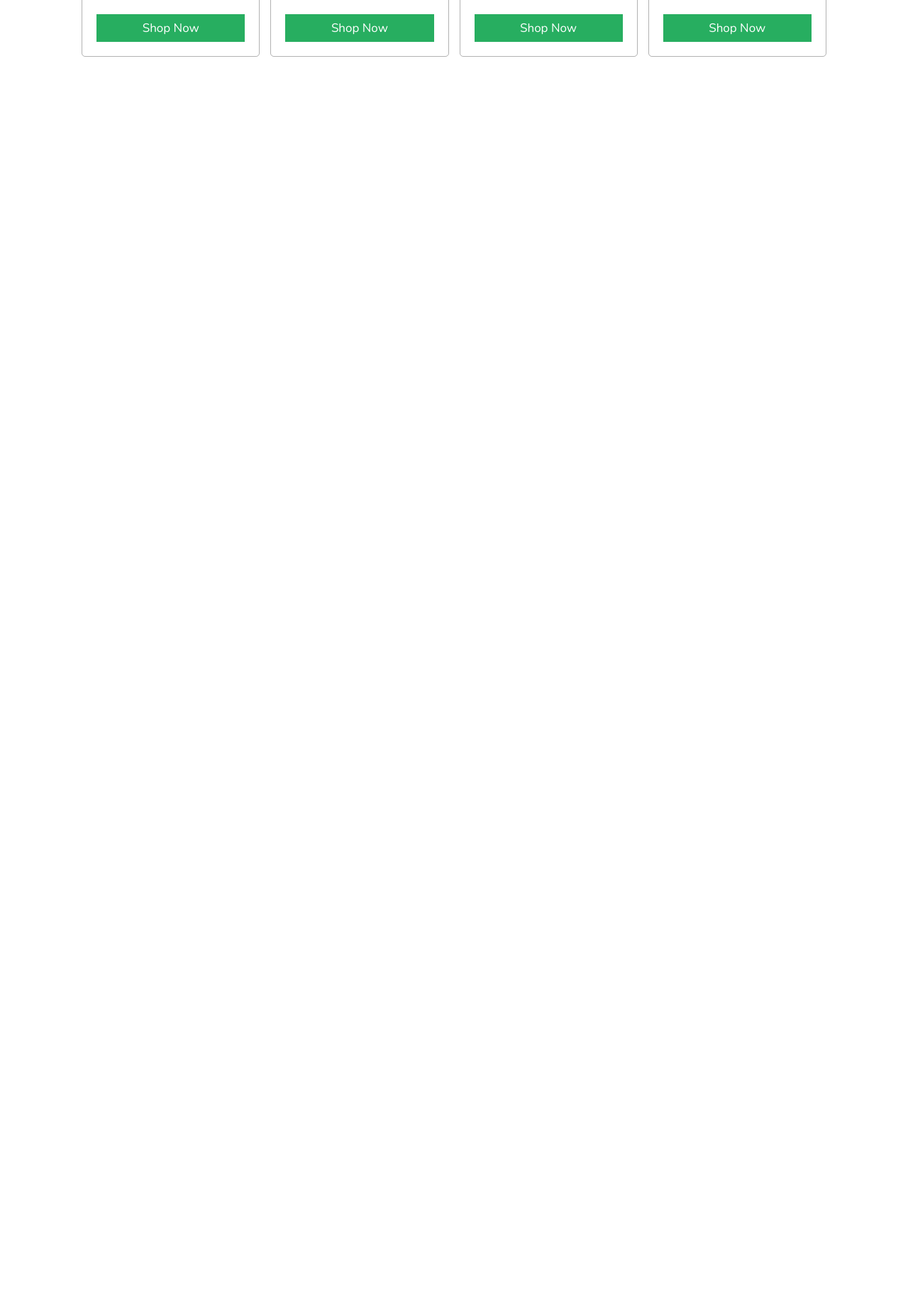
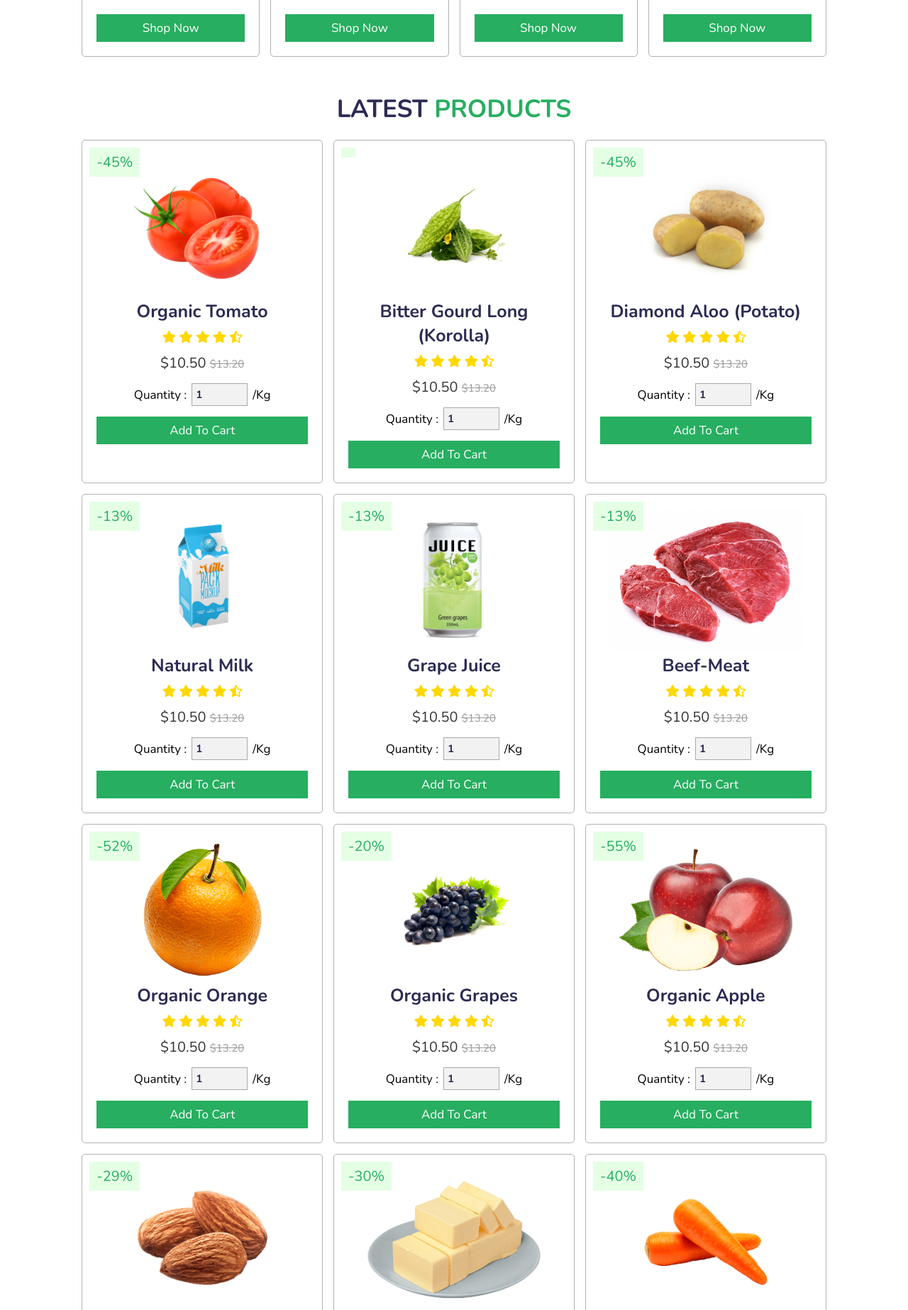
Before and after one commit to Hridoy004/Online-Grocery-Store, a PHP site: page / in a window 1280 px wide. Shown: the part 1854-3700 px from the top of the page at 71% size. Before the commit the page ends 1934 px from the top, so only its background shows below. Run offline with PHP 8.4, Linux system fonts and the light colour scheme.

Commit message:
Added product

```diff
--- a/index.html
+++ b/index.html
@@ -157,6 +157,399 @@
     </section>
 
 
+    <section class="product" id="product">
+
+        <h1 class="heading">latest <span>products</span></h1>
+
+        <div class="box-container">
+
+            <div class="box">
+                <span class="discount">-45%</span>
+                <div class="icons">
+                    <a href="#" class="fas fa-heart"></a>
+                    <a href="#" class="fas fa-share"></a>
+                    <a href="#" class="fas fa-eye"></a>
+                </div>
+                <img src="images/product-1.png" alt="">
+                <h3>organic tomato</h3>
+                <div class="stars">
+                    <i class="fas fa-star"></i>
+                    <i class="fas fa-star"></i>
+                    <i class="fas fa-star"></i>
+                    <i class="fas fa-star"></i>
+                    <i class="fas fa-star-half-alt"></i>
+                </div>
+                <div class="price"> $10.50 <span> $13.20 </span> </div>
+                <div class="quantity">
+                    <span>quantity : </span>
+                    <input type="number" min="1" max="1000" value="1">
+                    <span> /kg </span>
+                </div>
+                <a href="#" class="btn">add to cart</a>
+            </div>
+
+            <div class="box">
+                <span class="discount"></span>
+                <div class="icons">
+                    <a href="#" class="fas fa-heart"></a>
+                    <a href="#" class="fas fa-share"></a>
+                    <a href="#" class="fas fa-eye"></a>
+                </div>
+                <img src="images/product-2.jpg" alt="">
+                <h3>Bitter Gourd Long (korolla)</h3>
+                <div class="stars">
+                    <i class="fas fa-star"></i>
+                    <i class="fas fa-star"></i>
+                    <i class="fas fa-star"></i>
+                    <i class="fas fa-star"></i>
+                    <i class="fas fa-star-half-alt"></i>
+                </div>
+                <div class="price"> $10.50 <span> $13.20 </span> </div>
+                <div class="quantity">
+                    <span>quantity : </span>
+                    <input type="number" min="1" max="1000" value="1">
+                    <span> /kg </span>
+                </div>
+                <a href="#" class="btn">add to cart</a>
+            </div>
+
+            <div class="box">
+                <span class="discount">-45%</span>
+                <div class="icons">
+                    <a href="#" class="fas fa-heart"></a>
+                    <a href="#" class="fas fa-share"></a>
+                    <a href="#" class="fas fa-eye"></a>
+                </div>
+                <img src="images/product-3.jpg" alt="">
+                <h3>Diamond Aloo (Potato)</h3>
+                <div class="stars">
+                    <i class="fas fa-star"></i>
+                    <i class="fas fa-star"></i>
+                    <i class="fas fa-star"></i>
+                    <i class="fas fa-star"></i>
+                    <i class="fas fa-star-half-alt"></i>
+                </div>
+                <div class="price"> $10.50 <span> $13.20 </span> </div>
+                <div class="quantity">
+                    <span>quantity : </span>
+                    <input type="number" min="1" max="1000" value="1">
+                    <span> /kg </span>
+                </div>
+                <a href="#" class="btn">add to cart</a>
+            </div>
+
+            <div class="box">
+                <span class="discount">-13%</span>
+                <div class="icons">
+                    <a href="#" class="fas fa-heart"></a>
+                    <a href="#" class="fas fa-share"></a>
+                    <a href="#" class="fas fa-eye"></a>
+                </div>
+                <img src="images/product-4.png" alt="">
+                <h3>natural milk</h3>
+                <div class="stars">
+                    <i class="fas fa-star"></i>
+                    <i class="fas fa-star"></i>
+                    <i class="fas fa-star"></i>
+                    <i class="fas fa-star"></i>
+                    <i class="fas fa-star-half-alt"></i>
+                </div>
+                <div class="price"> $10.50 <span> $13.20 </span> </div>
+                <div class="quantity">
+                    <span>quantity : </span>
+                    <input type="number" min="1" max="1000" value="1">
+                    <span> /kg </span>
+                </div>
+                <a href="#" class="btn">add to cart</a>
+            </div>
+
+            <div class="box">
+                <span class="discount">-13%</span>
+                <div class="icons">
+                    <a href="#" class="fas fa-heart"></a>
+                    <a href="#" class="fas fa-share"></a>
+                    <a href="#" class="fas fa-eye"></a>
+                </div>
+                <img src="images/product-5.png" alt="">
+                <h3>Grape juice</h3>
+                <div class="stars">
+                    <i class="fas fa-star"></i>
+                    <i class="fas fa-star"></i>
+                    <i class="fas fa-star"></i>
+                    <i class="fas fa-star"></i>
+                    <i class="fas fa-star-half-alt"></i>
+                </div>
+                <div class="price"> $10.50 <span> $13.20 </span> </div>
+                <div class="quantity">
+                    <span>quantity : </span>
+                    <input type="number" min="1" max="1000" value="1">
+                    <span> /kg </span>
+                </div>
+                <a href="#" class="btn">add to cart</a>
+            </div>
+
+            <div class="box">
+                <span class="discount">-13%</span>
+                <div class="icons">
+                    <a href="#" class="fas fa-heart"></a>
+                    <a href="#" class="fas fa-share"></a>
+                    <a href="#" class="fas fa-eye"></a>
+                </div>
+                <img src="images/product-6.jpg" alt="">
+                <h3>Beef-meat</h3>
+                <div class="stars">
+                    <i class="fas fa-star"></i>
+                    <i class="fas fa-star"></i>
+                    <i class="fas fa-star"></i>
+                    <i class="fas fa-star"></i>
+                    <i class="fas fa-star-half-alt"></i>
+                </div>
+                <div class="price"> $10.50 <span> $13.20 </span> </div>
+                <div class="quantity">
+                    <span>quantity : </span>
+                    <input type="number" min="1" max="1000" value="1">
+                    <span> /kg </span>
+                </div>
+                <a href="#" class="btn">add to cart</a>
+            </div>
+
+
+            <div class="box">
+                <span class="discount">-52%</span>
+                <div class="icons">
+                    <a href="#" class="fas fa-heart"></a>
+                    <a href="#" class="fas fa-share"></a>
+                    <a href="#" class="fas fa-eye"></a>
+                </div>
+                <img src="images/product-7.png" alt="">
+                <h3>organic orange</h3>
+                <div class="stars">
+                    <i class="fas fa-star"></i>
+                    <i class="fas fa-star"></i>
+                    <i class="fas fa-star"></i>
+                    <i class="fas fa-star"></i>
+                    <i class="fas fa-star-half-alt"></i>
+                </div>
+                <div class="price"> $10.50 <span> $13.20 </span> </div>
+                <div class="quantity">
+                    <span>quantity : </span>
+                    <input type="number" min="1" max="1000" value="1">
+                    <span> /kg </span>
+                </div>
+                <a href="#" class="btn">add to cart</a>
+            </div>
+
+
+
+            <div class="box">
+                <span class="discount">-20%</span>
+                <div class="icons">
+                    <a href="#" class="fas fa-heart"></a>
+                    <a href="#" class="fas fa-share"></a>
+                    <a href="#" class="fas fa-eye"></a>
+                </div>
+                <img src="images/product-8.jpg" alt="">
+                <h3>organic grapes</h3>
+                <div class="stars">
+                    <i class="fas fa-star"></i>
+                    <i class="fas fa-star"></i>
+                    <i class="fas fa-star"></i>
+                    <i class="fas fa-star"></i>
+                    <i class="fas fa-star-half-alt"></i>
+                </div>
+                <div class="price"> $10.50 <span> $13.20 </span> </div>
+                <div class="quantity">
+                    <span>quantity : </span>
+                    <input type="number" min="1" max="1000" value="1">
+                    <span> /kg </span>
+                </div>
+                <a href="#" class="btn">add to cart</a>
+            </div>
+
+
+            <div class="box">
+                <span class="discount">-55%</span>
+                <div class="icons">
+                    <a href="#" class="fas fa-heart"></a>
+                    <a href="#" class="fas fa-share"></a>
+                    <a href="#" class="fas fa-eye"></a>
+                </div>
+                <img src="images/product-9.png" alt="">
+                <h3>organic apple</h3>
+                <div class="stars">
+                    <i class="fas fa-star"></i>
+                    <i class="fas fa-star"></i>
+                    <i class="fas fa-star"></i>
+                    <i class="fas fa-star"></i>
+                    <i class="fas fa-star-half-alt"></i>
+                </div>
+                <div class="price"> $10.50 <span> $13.20 </span> </div>
+                <div class="quantity">
+                    <span>quantity : </span>
+                    <input type="number" min="1" max="1000" value="1">
+                    <span> /kg </span>
+                </div>
+                <a href="#" class="btn">add to cart</a>
+            </div>
+
+
+            <div class="box">
+                <span class="discount">-29%</span>
+                <div class="icons">
+                    <a href="#" class="fas fa-heart"></a>
+                    <a href="#" class="fas fa-share"></a>
+                    <a href="#" class="fas fa-eye"></a>
+                </div>
+                <img src="images/product-10.png" alt="">
+                <h3>natural almonts</h3>
+                <div class="stars">
+                    <i class="fas fa-star"></i>
+                    <i class="fas fa-star"></i>
+                    <i class="fas fa-star"></i>
+                    <i class="fas fa-star"></i>
+                    <i class="fas fa-star-half-alt"></i>
+                </div>
+                <div class="price"> $10.50 <span> $13.20 </span> </div>
+                <div class="quantity">
+                    <span>quantity : </span>
+                    <input type="number" min="1" max="1000" value="1">
+                    <span> /kg </span>
+                </div>
+                <a href="#" class="btn">add to cart</a>
+            </div>
+
+            <div class="box">
+                <span class="discount">-30%</span>
+                <div class="icons">
+                    <a href="#" class="fas fa-heart"></a>
+                    <a href="#" class="fas fa-share"></a>
+                    <a href="#" class="fas fa-eye"></a>
+                </div>
+                <img src="images/product-11.png" alt="">
+                <h3>natural butter</h3>
+                <div class="stars">
+                    <i class="fas fa-star"></i>
+                    <i class="fas fa-star"></i>
+                    <i class="fas fa-star"></i>
+                    <i class="fas fa-star"></i>
+                    <i class="fas fa-star-half-alt"></i>
+                </div>
+                <div class="price"> $10.50 <span> $13.20 </span> </div>
+                <div class="quantity">
+                    <span>quantity : </span>
+                    <input type="number" min="1" max="1000" value="1">
+                    <span> /kg </span>
+                </div>
+                <a href="#" class="btn">add to cart</a>
+            </div>
+
+            <div class="box">
+                <span class="discount">-40%</span>
+                <div class="icons">
+                    <a href="#" class="fas fa-heart"></a>
+                    <a href="#" class="fas fa-share"></a>
+                    <a href="#" class="fas fa-eye"></a>
+                </div>
+                <img src="images/product-12.png" alt="">
+                <h3>organic carrot</h3>
+                <div class="stars">
+                    <i class="fas fa-star"></i>
+                    <i class="fas fa-star"></i>
+                    <i class="fas fa-star"></i>
+                    <i class="fas fa-star"></i>
+                    <i class="fas fa-star-half-alt"></i>
+                </div>
+                <div class="price"> $10.50 <span> $13.20 </span> </div>
+                <div class="quantity">
+                    <span>quantity : </span>
+                    <input type="number" min="1" max="1000" value="1">
+                    <span> /kg </span>
+                </div>
+                <a href="#" class="btn">add to cart</a>
+            </div>
+
+            <div class="box">
+                <span class="discount">-40%</span>
+                <div class="icons">
+                    <a href="#" class="fas fa-heart"></a>
+                    <a href="#" class="fas fa-share"></a>
+                    <a href="#" class="fas fa-eye"></a>
+                </div>
+                <img src="images/product-13.jpg" alt="">
+                <h3>Rice</h3>
+                <div class="stars">
+                    <i class="fas fa-star"></i>
+                    <i class="fas fa-star"></i>
+                    <i class="fas fa-star"></i>
+                    <i class="fas fa-star"></i>
+                    <i class="fas fa-star-half-alt"></i>
+                </div>
+                <div class="price"> $10.50 <span> $13.20 </span> </div>
+                <div class="quantity">
+                    <span>quantity : </span>
+                    <input type="number" min="1" max="1000" value="1">
+                    <span> /kg </span>
+                </div>
+                <a href="#" class="btn">add to cart</a>
+            </div>
+
+            <div class="box">
+                <span class="discount">-40%</span>
+                <div class="icons">
+                    <a href="#" class="fas fa-heart"></a>
+                    <a href="#" class="fas fa-share"></a>
+                    <a href="#" class="fas fa-eye"></a>
+                </div>
+                <img src="images/product-14.jpg" alt="">
+                <h3>Bread</h3>
+                <div class="stars">
+                    <i class="fas fa-star"></i>
+                    <i class="fas fa-star"></i>
+                    <i class="fas fa-star"></i>
+                    <i class="fas fa-star"></i>
+                    <i class="fas fa-star-half-alt"></i>
+                </div>
+                <div class="price"> $10.50 <span> $13.20 </span> </div>
+                <div class="quantity">
+                    <span>quantity : </span>
+                    <input type="number" min="1" max="1000" value="1">
+                    <span> /kg </span>
+                </div>
+                <a href="#" class="btn">add to cart</a>
+            </div>
+
+
+            <div class="box">
+                <span class="discount">-40%</span>
+                <div class="icons">
+                    <a href="#" class="fas fa-heart"></a>
+                    <a href="#" class="fas fa-share"></a>
+                    <a href="#" class="fas fa-eye"></a>
+                </div>
+                <img src="images/product-15.jpg" alt="">
+                <h3>Bread</h3>
+                <div class="stars">
+                    <i class="fas fa-star"></i>
+                    <i class="fas fa-star"></i>
+                    <i class="fas fa-star"></i>
+                    <i class="fas fa-star"></i>
+                    <i class="fas fa-star-half-alt"></i>
+                </div>
+                <div class="price"> $10.50 <span> $13.20 </span> </div>
+                <div class="quantity">
+                    <span>quantity : </span>
+                    <input type="number" min="1" max="1000" value="1">
+                    <span> /kg </span>
+                </div>
+                <a href="#" class="btn">add to cart</a>
+            </div>
+
+
+        </div>
+
+    </section>
+
     <script type="text/javascript" src="custom.js"></script>
+
 </body>
 </html>
--- a/style.css
+++ b/style.css
@@ -260,3 +260,107 @@ section{
 .category .box-container .box .btn{
   display: block;
 }
+
+.product .box-container{
+  display: flex;
+  flex-wrap: wrap;
+  gap:1.5rem;
+}
+
+.product .box-container .box{
+  flex:1 1 30rem;
+  text-align: center;
+  padding:2rem;
+  border:.1rem solid rgba(0,0,0,.3);
+  border-radius: .5rem;
+  overflow: hidden;
+  position: relative;
+}
+
+.product .box-container .box img{
+  height: 20rem;
+}
+
+.product .box-container .box .discount{
+  position: absolute;
+  top:1rem; left: 1rem;
+  background:rgba(0,255,0,.1);
+  color:var(--green);
+  padding:.7rem 1rem;
+  font-size: 2rem;
+}
+
+.product .box-container .box .icons{
+  position: absolute;
+  top:.5rem; right:-6rem;
+}
+
+.product .box-container .box:hover .icons{
+  right:1rem;
+}
+
+.product .box-container .box .icons a{
+  display: block;
+  height:4.5rem;
+  width:4.5rem;
+  line-height: 4.5rem;
+  font-size: 1.7rem;
+  color:var(--black);
+  background:rgba(0,0,0,.05);
+  border-radius: 50%;
+  margin-top: .7rem;
+}
+
+.product .box-container .box .icons a:hover{
+  background:var(--green);
+  color:#fff;
+}
+
+.product .box-container .box h3{
+  color:var(--black);
+  font-size: 2.5rem;
+}
+
+.product .box-container .box .stars i{
+  padding:1rem .1rem;
+  font-size: 1.7rem;
+  color:gold;
+}
+
+.product .box-container .box .price{
+  font-size: 2rem;
+  color:#333;
+  padding:.5rem 0;
+}
+
+.product .box-container .box .price span{
+  font-size: 1.5rem;
+  color:#999;
+  text-decoration: line-through;
+}
+
+.product .box-container .box .quantity{
+  display: flex;
+  align-items: center;
+  justify-content: center;
+  padding-top: 1rem;
+  padding-bottom: .5rem;
+}
+
+.product .box-container .box .quantity span{
+  padding:0 .7rem;
+  font-size: 1.7rem;
+}
+
+.product .box-container .box .quantity input{
+  border:.1rem solid rgba(0,0,0,.3);
+  font-size: 1.5rem;
+  font-weight: bolder;
+  color:var(--black);
+  padding:.5rem;
+  background:rgba(0,0,0,.05);
+}
+
+.product .box-container .box .btn{
+  display: block;
+}
```
Also changed, not shown: images/product-1.png (added), images/product-10.png (added), images/product-11.png (added), images/product-12.png (added), images/product-13.jpg (added), images/product-14.jpg (added), images/product-15.jpg (added), images/product-2.jpg (added), images/product-3.jpg (added), images/product-4.png (added), images/product-5.PNG (added), images/product-6.jpg (added), images/product-7.png (added), images/product-8.jpg (added), 2 more files.
